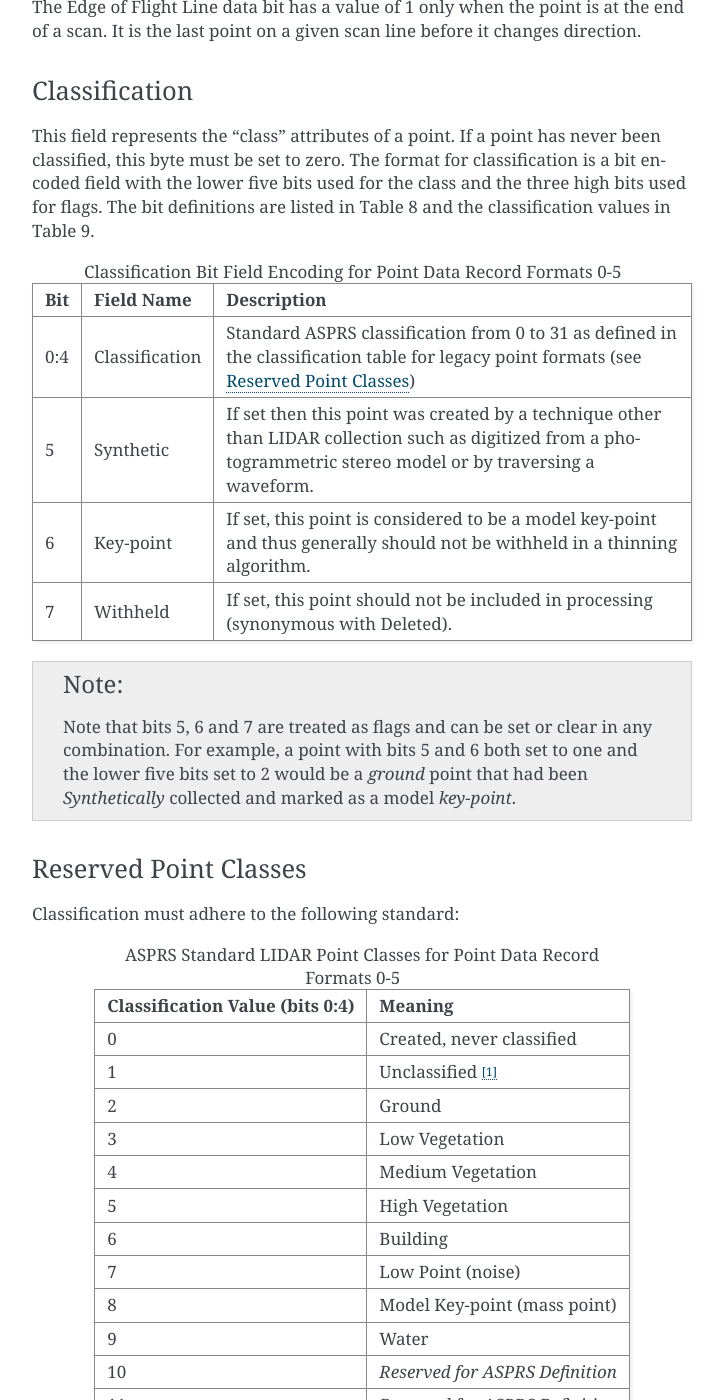
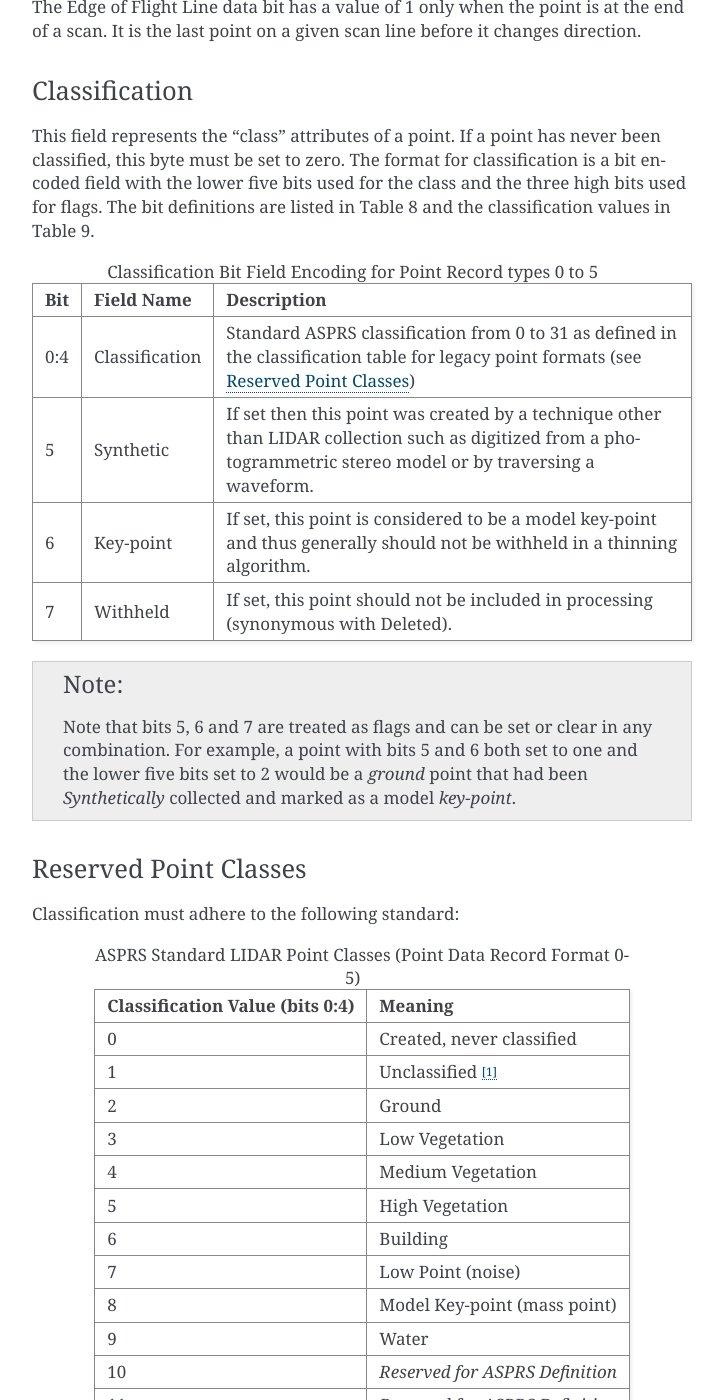
Before and after one commit to ASPRSorg/LAS, a Sphinx documentation site: the page built from source/10_point.txt, in a window 1280 px wide and 1400 px high, scrolled down 2282 px. Shown: the whole window, without its empty margins (388-1112 px from the left). Built offline with Sphinx 7.4.7, drawn with Linux system fonts in a browser that asks for light colours; some of the changed text lies outside the part shown.

Commit message:
Align R13 port more closely with the original PDF. (change back in R14)

```diff
--- a/source/10_point.txt
+++ b/source/10_point.txt
@@ -121,7 +121,7 @@
 
 .. tabularcolumns:: |p{2.0cm}|p{3.0cm}|p{8.5cm}|
 
-.. table:: Classification Bit Field Encoding for Point Data Record Formats 0-5
+.. table:: Classification Bit Field Encoding for Point Record types 0 to 5
 
     +-------+-------------------------+------------------------------------------+
     | Bit   |  Field Name             | Description                              |
@@ -163,7 +163,7 @@
 
 .. tabularcolumns:: |p{6.0cm}|p{8.0cm}|
 
-.. table:: ASPRS Standard LIDAR Point Classes for Point Data Record Formats 0-5
+.. table:: ASPRS Standard LIDAR Point Classes (Point Data Record Format 0-5)
 
     +-----------------------------------+-----------------------------------------------+
     | Classification Value (bits 0:4)   | Meaning                                       |
@@ -664,7 +664,7 @@
 
 .. tabularcolumns:: |p{2.0cm}|p{3.0cm}|p{8.5cm}|
 
-.. table:: Classification Bit Field Encoding for Point Data Record Formats 6-10
+.. table:: Classification Bit Field Encoding for Point Data types 6 to 10
 
     +-------+-------------------------+------------------------------------------+
     | Bit   |  Field Name             | Description                              |
@@ -733,7 +733,7 @@
 
 .. tabularcolumns:: |p{6.0cm}|p{8.0cm}|
 
-.. table:: ASPRS Standard LIDAR Point Classes for Point Data Record Formats 6-10
+.. table:: ASPRS Standard LIDAR Point Classes (Point Data Record Formats 6-10)
 
     +-----------------------------------+-----------------------------------------------+
     | Classification Value (bits 0:4)   | Meaning                                       |
--- a/source/13.3_extra_bytes.txt
+++ b/source/13.3_extra_bytes.txt
@@ -71,7 +71,7 @@
 unused characters in the "name" or "description" fields must be set to zero.
 
 
-.. tabularcolumns:: |p{3.0cm}|p{5.0cm}|p{4.0cm}|
+.. tabularcolumns:: |p{3.0cm}|p{5.0cm}|p{5.0cm}|
 
 .. table:: Values for ``data_type`` Field
 
```
